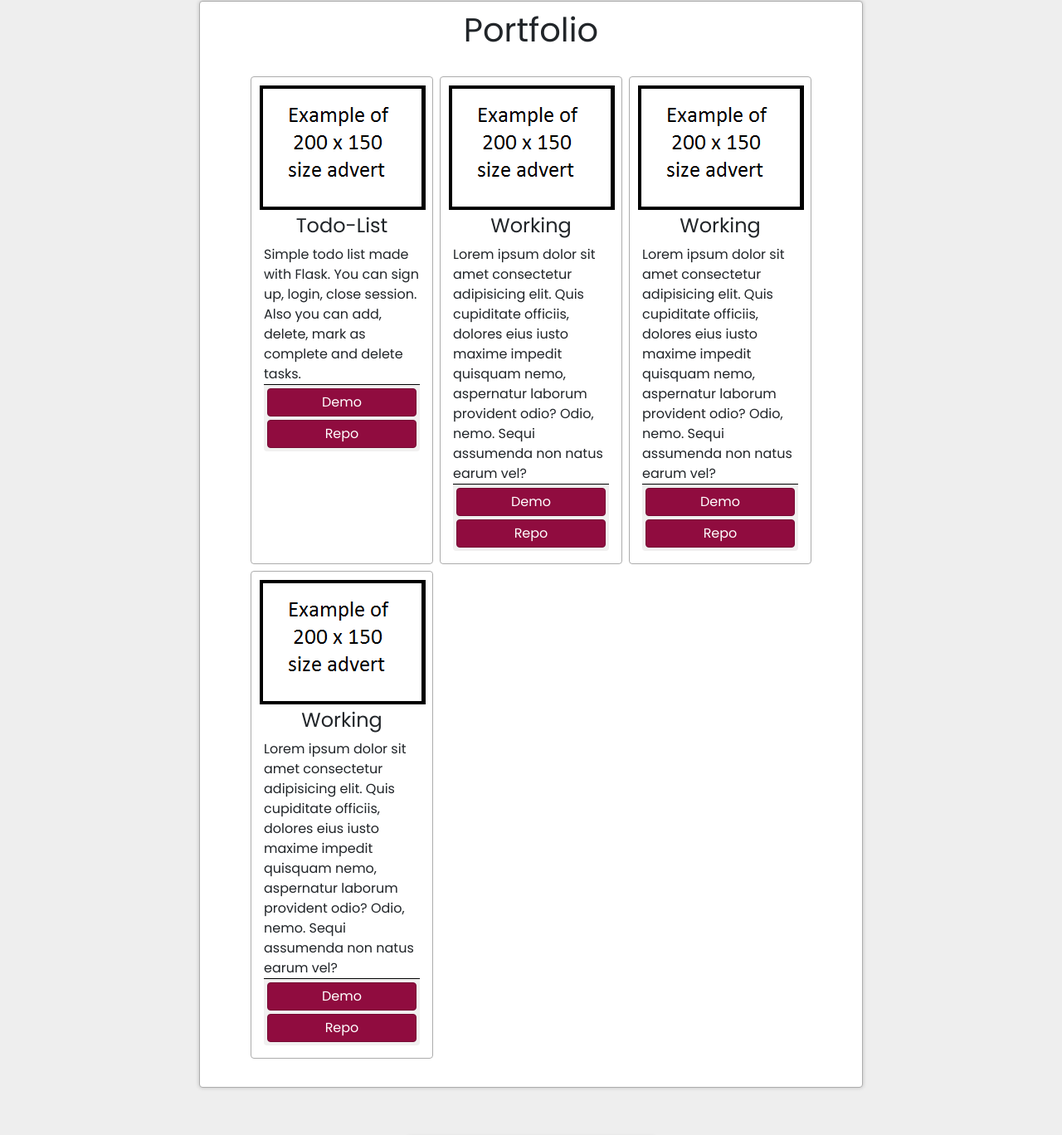
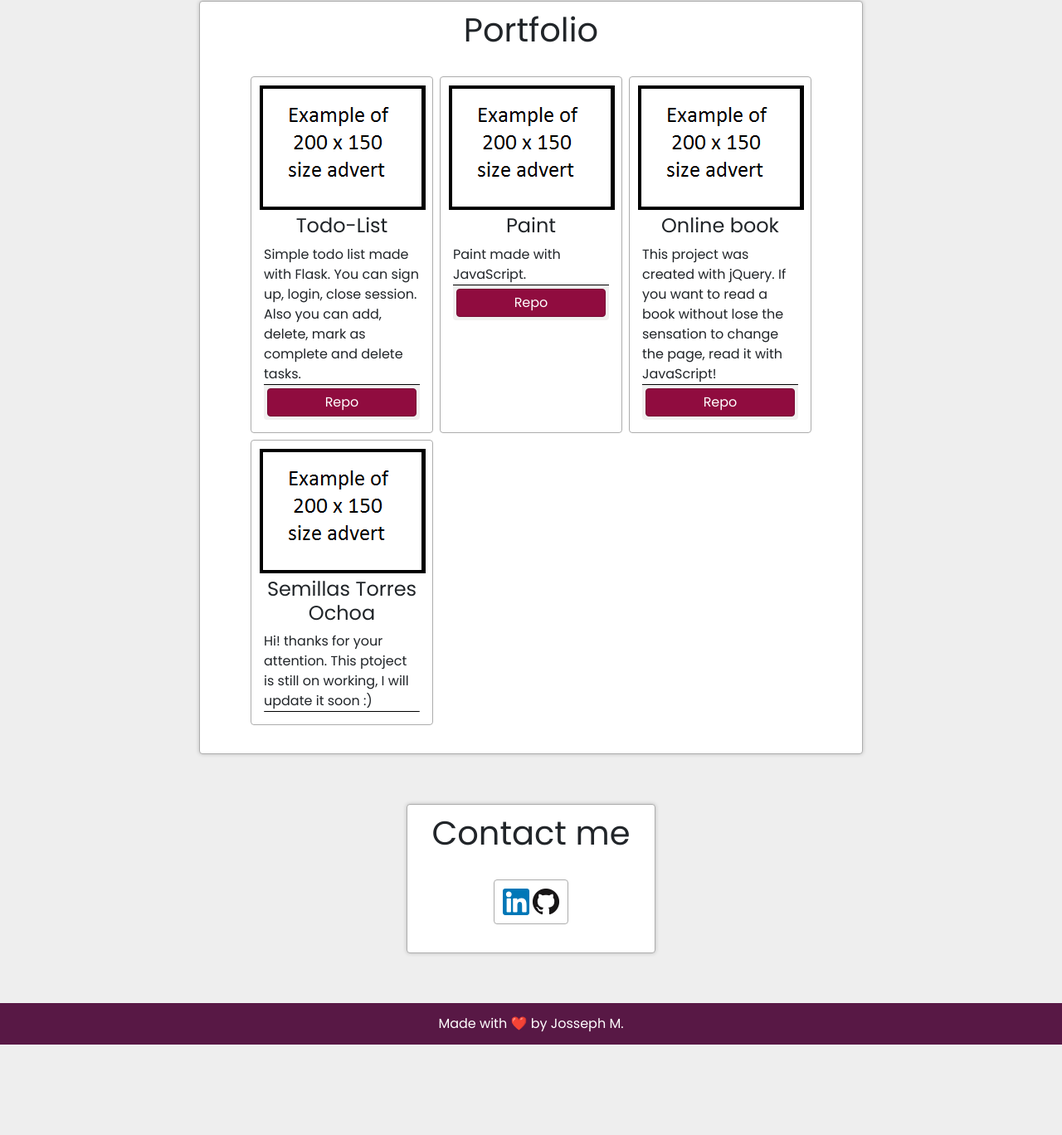
Before and after one commit to Joss852/joss852.github.com, a plain HTML site: page index.html in a window 1280 px wide. Shown: the part 1047-2415 px from the top of the page at 83% size. After the commit the page ends 2306 px from the top, so only its background shows below. Drawn offline with nearby package versions, Linux system fonts and the light colour scheme.

Commit message:
Update index.html
Updating portfolio projects

```diff
--- a/index.html
+++ b/index.html
@@ -102,7 +102,6 @@
           <h4 style="text-align: center;">Todo-List</h4>
           Simple todo list made with Flask. You can sign up, login, close session. Also you can add, delete, mark as complete and delete tasks.
           <div class="footer">
-            <a class="button" href="https://github.com/Joss852/todo-list">Demo</a>
             <a class="button" href="https://github.com/Joss852/todo-list">Repo</a>
           </div>
         </div>
@@ -110,33 +109,29 @@
       <div class="item pcard">
         <img src="img/200x150.png">
         <div class="body">
-          <h4 style="text-align: center;">Working</h4>
-          Lorem ipsum dolor sit amet consectetur adipisicing elit. Quis cupiditate officiis, dolores eius iusto maxime impedit quisquam nemo, aspernatur laborum provident odio? Odio, nemo. Sequi assumenda non natus earum vel?
+          <h4 style="text-align: center;">Paint</h4>
+          Paint made with JavaScript.
           <div class="footer">
-            <a class="button" href="/">Demo</a>
-            <a class="button" href="/">Repo</a>
+            <a class="button" href="https://github.com/Joss852/paint">Repo</a>
           </div>
         </div>
       </div>
       <div class="item pcard">
         <img src="img/200x150.png">
         <div class="body">
-          <h4 style="text-align: center;">Working</h4>
-          Lorem ipsum dolor sit amet consectetur adipisicing elit. Quis cupiditate officiis, dolores eius iusto maxime impedit quisquam nemo, aspernatur laborum provident odio? Odio, nemo. Sequi assumenda non natus earum vel?
+          <h4 style="text-align: center;">Online book</h4>
+          This project was created with jQuery. If you want to read a book without lose the sensation to change the page, read it with JavaScript!
           <div class="footer">
-            <a class="button" href="/">Demo</a>
-            <a class="button" href="/">Repo</a>
+            <a class="button" href="https://github.com/Joss852/jQuery-book">Repo</a>
           </div>
         </div>
       </div>
       <div class="item pcard">
         <img src="img/200x150.png">
         <div class="body">
-          <h4 style="text-align: center;">Working</h4>
-          Lorem ipsum dolor sit amet consectetur adipisicing elit. Quis cupiditate officiis, dolores eius iusto maxime impedit quisquam nemo, aspernatur laborum provident odio? Odio, nemo. Sequi assumenda non natus earum vel?
+          <h4 style="text-align: center;">Semillas Torres Ochoa</h4>
+          Hi! thanks for your attention. This ptoject is still on working, I will update it soon :)
           <div class="footer">
-            <a class="button" href="/">Demo</a>
-            <a class="button" href="/">Repo</a>
           </div>
         </div>
       </div>
```
